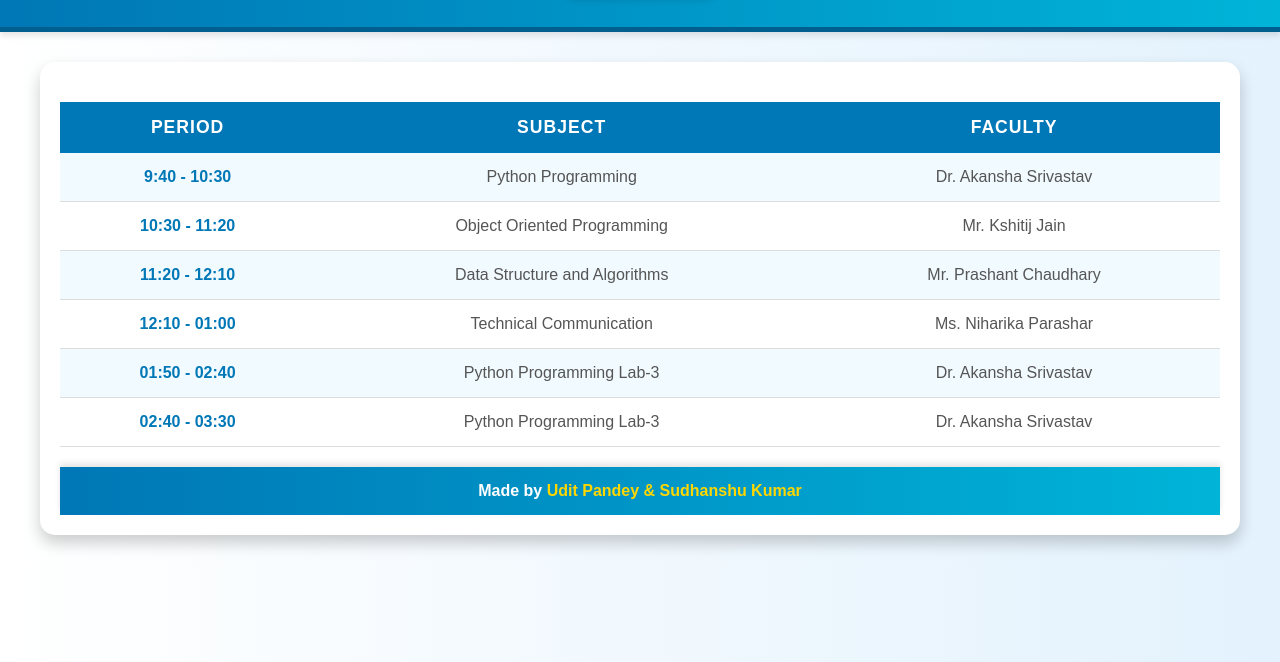
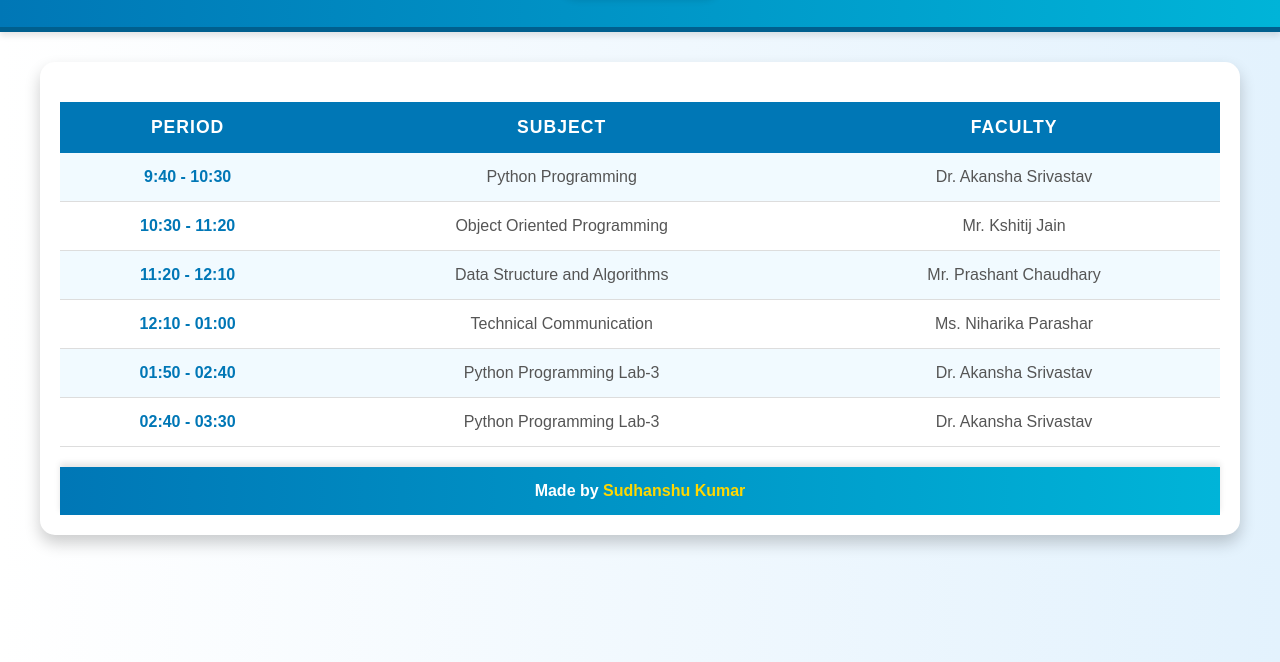
Before and after one commit to SudhaCodder/TimeTable, a plain HTML site: page index.html in a window 1280 px wide. Shown: the part 138-800 px from the top of the page. Drawn offline with Linux system fonts and the light colour scheme.

Commit message:
Update index.html

```diff
--- a/index.html
+++ b/index.html
@@ -229,7 +229,7 @@
         </table>
 
         <footer>
-            <p>Made by <span>Udit Pandey & Sudhanshu Kumar</span></p>
+            <p>Made by <span>Sudhanshu Kumar</span></p>
         </footer>
 
     </main>
```
